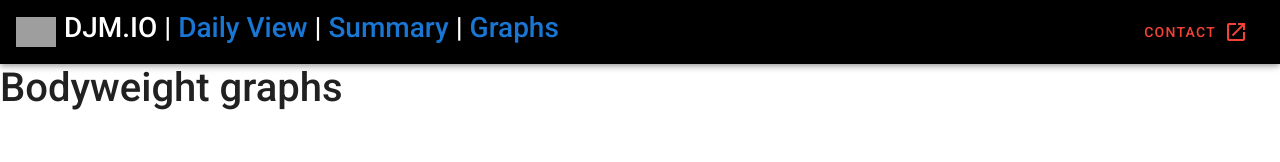
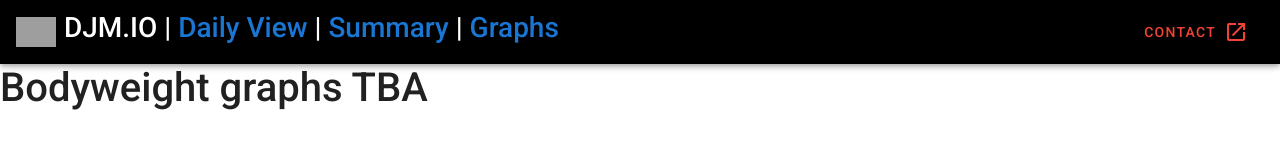
Before and after one commit to djmenz/djmio_vue, a Vue app in the folder client/: page /graphs in a window 1280 px wide. Shown: the top 162 px of the page. Built offline with nearby package versions, Linux system fonts and the light colour scheme; grey boxes are pictures that could not be loaded; what vue-simple-alert would draw is missing.

Commit message:
testing pipeline

```diff
--- a/client/src/views/Graphs.vue
+++ b/client/src/views/Graphs.vue
@@ -1,6 +1,6 @@
 <template>
   <div class="graphs">
-    <h1>Bodyweight graphs</h1>
+    <h1>Bodyweight graphs TBA</h1>
     <PlanetChart/>
     <img src="../assets/bw_years.png" height='500'>
 
```
Also changed, not shown: 1 other file (tests, documents, lock files or other folders).
